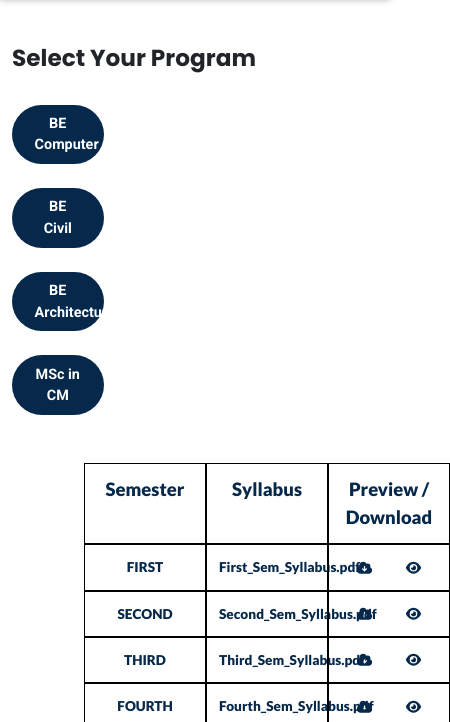
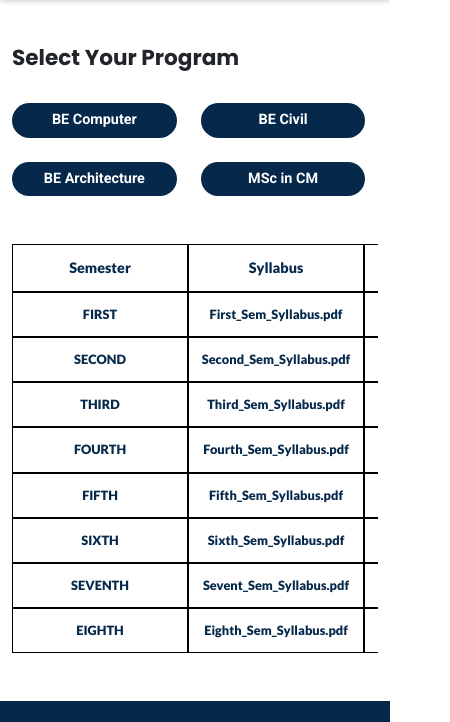
Before and after one commit to amritregmi26/ResponsiveWebsiteForSchool, a plain HTML site: page view/syllabus.html in a window 390 px wide. Shown: the part 93-815 px from the top of the page, 450 px wide, since content can reach past the window. Drawn offline with Linux system fonts and the light colour scheme.

Commit message:
syllabus page made responsive

```diff
--- a/assets/css/style.css
+++ b/assets/css/style.css
@@ -1929,6 +1929,13 @@
     font-size: 1.85em;
 }
 
+.syllabus .syllabus-main .main-container .left-pane .button-container
+{
+    display: flex;
+    gap: 2rem;
+    flex-direction: column;
+}
+
 .syllabus .syllabus-main .main-container .left-pane button
 {
     background: var(--primary);
@@ -1936,7 +1943,7 @@
     padding: 0.65rem 1.5rem;
     text-align: center;
     font-size: 1.1rem;
-    width: 65%;
+    width: 100%;
     font-family: 'Roboto', sans-serif;
     font-weight: 700;
 }
@@ -1947,11 +1954,19 @@
     outline: none;
 }
 
+.syllabus .syllabus-main .main-container .right-pane-wrapper
+{
+    width: 65%;
+    position: relative;
+    overflow-x: scroll;
+    margin-left: 4.5rem;
+}
+
 .syllabus .syllabus-main .main-container .right-pane
 {
-    margin-left: 4.5rem;
-    position: relative;
-    width: 65%;
+    position: relative;
+    width: 100%;
+    min-width: 33rem;
 }
 
 .syllabus .syllabus-main .main-container .right-pane .header-container
@@ -2003,7 +2018,10 @@
     gap: 2rem;
     justify-content: center;
     align-items: center;
-}
+    font-size: 1.25rem;
+}
+
+/*********** Responsiveness **********/
 
 @media screen and (max-width: 1199.5px)
 {
@@ -2052,26 +2070,57 @@
             border: none;
         }
 
-        .syllabus .syllabus-main .main-container .left-pane button
+
+        .syllabus .syllabus-main .main-container .left-pane .button-container
         {
-            width: calc(100% / 4);
+            flex-direction: row;
+            gap: 1.5rem;
+            width:100%;
         }
 
-        .syllabus .syllabus-main .main-container .right-pane
+        .syllabus .syllabus-main .main-container .right-pane-wrapper
         {
             position: relative;
             width: 100%;
+            margin: 0;
         }
-
-        .syllabus .syllabus-main .main-container .right-pane .header-container > *
+}
+
+@media screen and (max-width: 767.5px)
+{
+    .syllabus .syllabus-main .main-container .right-pane .details .files > *
+    {
+        font-size: 0.8rem;
+    }
+
+    .syllabus .syllabus-main .main-container .right-pane .header-container > *
+    {
+        font-size: 0.9rem;
+    }
+
+    .syllabus .syllabus-main .main-container .left-pane h1
+    {
+        font-size: 1.35em;
+    }
+
+    .syllabus .syllabus-main .main-container .left-pane .button-container
         {
-            border: 0.0625rem solid var(--dark);
-            color: var(--primary);
-            font-family: 'Lato', sans-serif;
-            font-weight: 800;
-            font-size: 1.15rem;
-            width: calc(100% / 3);
-            text-align: center;
-            padding: 0.75rem;
+            flex-wrap: wrap;
         }
-}
+
+    .syllabus .syllabus-main .main-container .left-pane button
+    {
+        padding: 0.35rem 1.5rem;
+        font-size: 0.9rem;
+        width: 45%;
+    }
+}
+
+@media screen and (max-width: 345.5px)
+{
+    .syllabus .syllabus-main .main-container .left-pane button
+    {
+        font-size: 0.7rem;
+        padding: 0.25rem 1rem;
+    }
+}
--- a/view/syllabus.html
+++ b/view/syllabus.html
@@ -64,11 +64,14 @@
                     <div class="main-container">
                         <div class="left-pane">
                             <h1 class="text-capitalize">select your program</h1>
+                            <div class="button-container">
                                 <button class="btn rounded-pill">BE Computer</button>
                                 <button class="btn rounded-pill">BE Civil</button>
-                            <button class="btn rounded-pill">BE Architectur</button>
+                                <button class="btn rounded-pill">BE Architecture</button>
                                 <button class="btn rounded-pill">MSc in CM</button>
                             </div>
+                        </div>
+                        <div class="right-pane-wrapper">
                             <div class="right-pane">
                                 <div class="header-container">
                                     <div class="content text-capitalize">semester</div>
@@ -144,6 +147,7 @@
                             </div>
                         </div>
                     </div>
+                </div>
             </section>
             <!-- Main section ends -->
 
```
Also changed, not shown: view/about.html (+2 -2 lines). Lines whose indentation alone changed are shown as unchanged.
